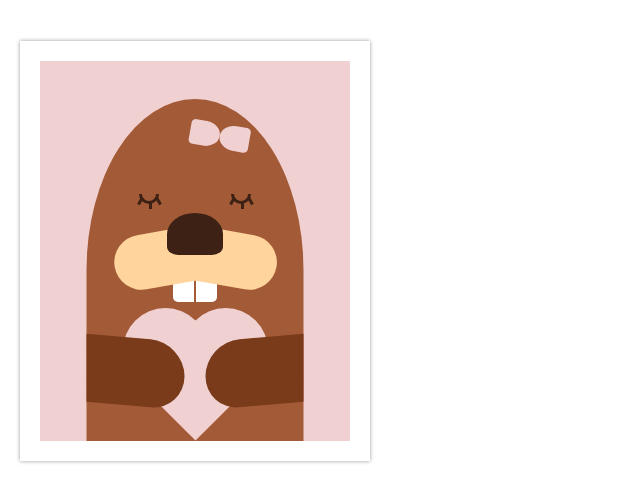
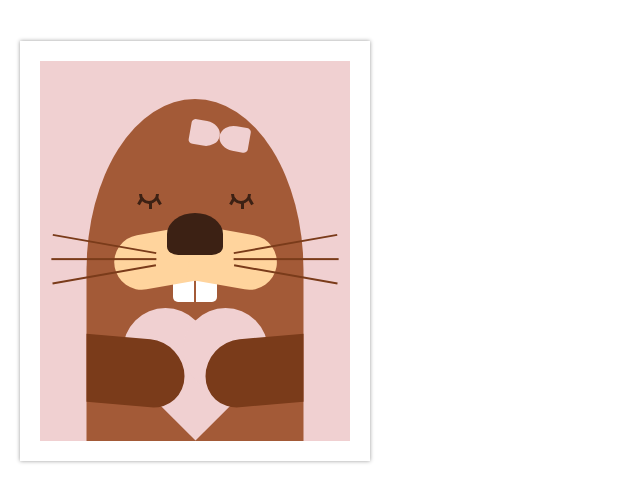
Before and after one commit to soumilroy/css-artwork, a website built with Vite: page beaver.html in a window 1280 px wide. Shown: the part 91-592 px from the top of the page, without its empty margins (0-640 px from the left). Built offline with nearby package versions, Linux system fonts and the light colour scheme.

Commit message:
whiskers

```diff
--- a/beaver.html
+++ b/beaver.html
@@ -24,6 +24,8 @@
         <div class="arm-right"></div>
       </div>
 
+      <div class="ears-left"></div>
+      <div class="ears-right"></div>
       <div class="eye-left">
         <div class="lashes"></div>
       </div>
@@ -36,6 +38,9 @@
 
       <div class="nose"></div>
       <div class="teeth"></div>
+
+      <div class="whiskers-left"></div>
+      <div class="whiskers-right"></div>
     </div>
   </body>
 </html>
--- a/css/beaver.css
+++ b/css/beaver.css
@@ -205,3 +205,69 @@
   left: 50%;
   transform: translateX(-50%);
 }
+
+.whiskers-left {
+  position: absolute;
+  width: 105px;
+  height: 2px;
+  background-color: #7a3b1a;
+  left: 4%;
+  top: 48%;
+  transform: rotate(10deg);
+  z-index: 40;
+}
+
+.whiskers-left::before {
+  position: absolute;
+  content: "";
+  width: 100%;
+  height: 100%;
+  background-color: #7a3b1a;
+  top: 15px;
+  left: 2px;
+  transform: rotate(-10deg);
+}
+
+.whiskers-left::after {
+  position: absolute;
+  content: "";
+  width: 100%;
+  height: 100%;
+  background-color: #7a3b1a;
+  top: 30px;
+  left: 5px;
+  transform: rotate(-20deg);
+}
+
+.whiskers-right {
+  position: absolute;
+  width: 105px;
+  height: 2px;
+  background-color: #7a3b1a;
+  right: 4%;
+  top: 48%;
+  transform: rotate(-10deg);
+  z-index: 40;
+}
+
+.whiskers-right::before {
+  position: absolute;
+  content: "";
+  width: 100%;
+  height: 100%;
+  background-color: #7a3b1a;
+  top: 15px;
+  right: 2px;
+  transform: rotate(10deg);
+}
+
+.whiskers-right::after {
+  position: absolute;
+  content: "";
+  width: 100%;
+  height: 100%;
+  background-color: #7a3b1a;
+  top: 30px;
+  right: 5px;
+  transform: rotate(20deg);
+}
```
